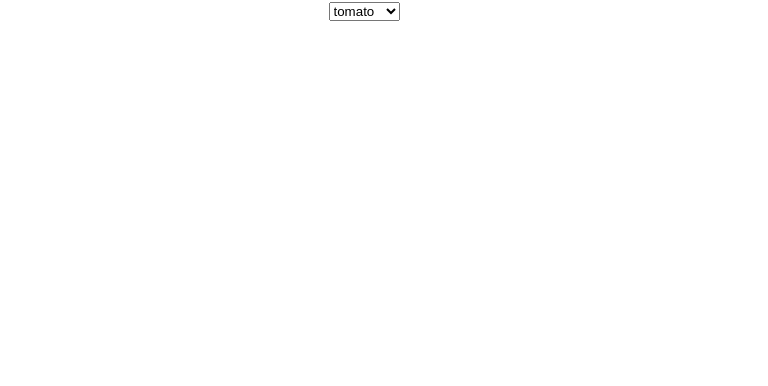
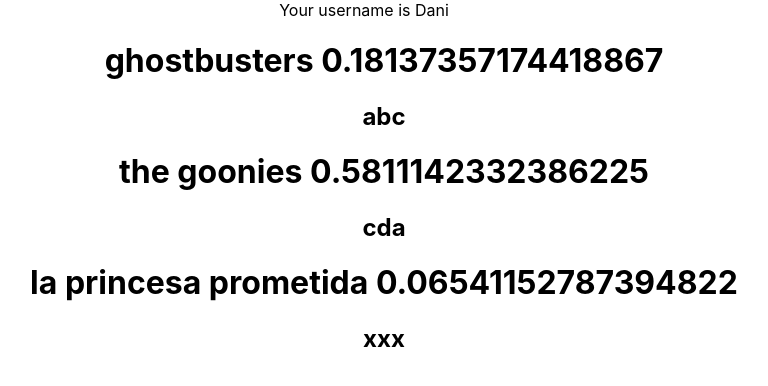
Before and after one commit to adeliadanjou/react-forms-conditions-lists, a React (Create React App) app: page / in a window 1280 px wide. Shown: the top 386 px of the page, without its empty margins (276-1044 px from the left). Built offline with nearby package versions, Linux system fonts and the light colour scheme.

Commit message:
added dynamic movies painting

```diff
--- a/src/App.js
+++ b/src/App.js
@@ -2,6 +2,8 @@ import React from 'react';
 import logo from './logo.svg';
 import './App.css';
 import EmployeeProfile from './EmployeeProfile'
+import Card from './Card'
+import Header from './Header'
 
 class App extends React.Component {
   constructor() {
@@ -41,30 +43,32 @@ class App extends React.Component {
 
 
 
-    const ingredients = [
+    const movies = [
       {
-        name: "tomato",
+        title: "ghostbusters",
+        director: "abc",
         id: 1234
       },
       {
-        name: "letuce",
+        title: "the goonies",
+        director: "cda",
         id: 2345
       },
       {
-        name: "egg",
-        id: 3456
-      },
-      {
-        name: "peppers",
-        id: 4567
+        title: "la princesa prometida",
+        director: "xxx",
+        id: 7777
       }
     ]
 
-    const ingredientsList = ingredients.map((ingredient, index) => <option key={ingredient.id}>{ingredient.name}</option> );
-
     return (
       <div className="App">
-        <select>{ingredientsList}</select>
+        <Header username="Dani"></Header>
+        <ul>
+          {movies.map((oneMovie, index) =>
+            <Card key={index} title={oneMovie.title} director={oneMovie.director} />)
+          }
+        </ul>
       </div>
     );
   }
--- /dev/null
+++ b/src/Card.js
@@ -0,0 +1,18 @@
+import React from 'react'
+
+export default class Card extends React.Component {
+    constructor() {
+        super()
+
+        this.randomNumber = Math.random()
+    }
+
+    render() {
+        return (
+            <div>
+                <h1>{this.props.title} {this.randomNumber}</h1>
+                <h2>{this.props.director}</h2>
+            </div>
+        )
+    }
+}
--- /dev/null
+++ b/src/Header.js
@@ -0,0 +1,15 @@
+import React from 'react'
+
+export default class Header extends React.Component {
+    constructor() {
+        super()
+    }
+
+    render() {
+        return (
+            <nav>
+                Your username is {this.props.username}
+            </nav>
+        )
+    }
+}
```
